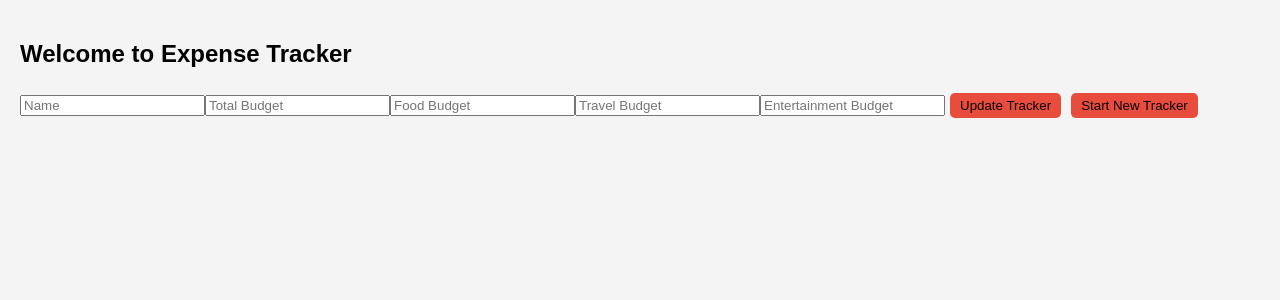
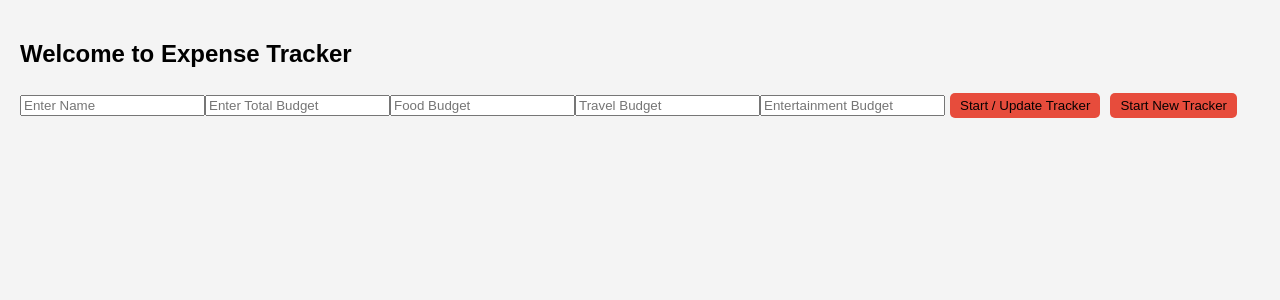
Before and after one commit to Pritideveloper1012/Redux_ExpenseTracker, a React (Create React App) app: page / in a window 1280 px wide. Shown: the top 300 px of the page. Built offline with nearby package versions, Linux system fonts and the light colour scheme.

Commit message:
upadte lamdingpage

```diff
--- a/src/components/LandingPage.js
+++ b/src/components/LandingPage.js
@@ -1,7 +1,12 @@
 import React, { useState } from "react";
 import { useDispatch } from "react-redux";
-import { updateUserName, updateMonthlyBudget, updateCategoricalBudget } from "../redux/userSlice";
 import { removeAllTransactions } from "../redux/transactionSlice";
+import {
+  updateUserName,
+  updateMonthlyBudget,
+  updateCategoricalBudget,
+  resetAllBudget,
+} from "../redux/userSlice";
 import { useNavigate } from "react-router-dom";
 
 const LandingPage = () => {
@@ -14,29 +19,22 @@ const LandingPage = () => {
   const [travel, setTravel] = useState("");
   const [entertainment, setEntertainment] = useState("");
 
-  const handleSubmit = (e) => {
-    e.preventDefault();
-
-    // Validation
+  const handleStart = () => {
     if (!name || !budget || !food || !travel || !entertainment) {
       alert("All fields are required!");
       return;
     }
 
     const totalBudget = Number(budget);
-    const catTotal = Number(food) + Number(travel) + Number(entertainment);
+    const sumCategorical = Number(food) + Number(travel) + Number(entertainment);
 
-    if (catTotal > totalBudget) {
+    if (sumCategorical > totalBudget) {
       alert("Total Categorical budget should not exceed monthly budget");
       return;
     }
 
-    const others = totalBudget - catTotal;
-
-    // Reset transactions
     dispatch(removeAllTransactions());
 
-    // Update Redux state
     dispatch(updateUserName(name));
     dispatch(updateMonthlyBudget(totalBudget));
     dispatch(
@@ -44,43 +42,71 @@ const LandingPage = () => {
         food: Number(food),
         travel: Number(travel),
         entertainment: Number(entertainment),
-        others: others,
+        others: totalBudget - sumCategorical,
       })
     );
 
-    // Clear form
+    // Reset form fields
     setName("");
     setBudget("");
     setFood("");
     setTravel("");
     setEntertainment("");
 
-    // Navigate to Transactions page
     navigate("/tracker");
   };
 
   const handleReset = () => {
+    dispatch(resetAllBudget());
+    dispatch(removeAllTransactions());
     setName("");
     setBudget("");
     setFood("");
     setTravel("");
     setEntertainment("");
-    dispatch(removeAllTransactions());
   };
 
   return (
     <div>
       <h2>Welcome to Expense Tracker</h2>
+      <form name="landing-page-form">
+        <input
+          id="name"
+          value={name}
+          onChange={(e) => setName(e.target.value)}
+          placeholder="Enter Name"
+        />
+        <input
+          id="budget"
+          value={budget}
+          onChange={(e) => setBudget(e.target.value)}
+          placeholder="Enter Total Budget"
+        />
+        <input
+          id="food"
+          value={food}
+          onChange={(e) => setFood(e.target.value)}
+          placeholder="Food Budget"
+        />
+        <input
+          id="travel"
+          value={travel}
+          onChange={(e) => setTravel(e.target.value)}
+          placeholder="Travel Budget"
+        />
+        <input
+          id="entertainment"
+          value={entertainment}
+          onChange={(e) => setEntertainment(e.target.value)}
+          placeholder="Entertainment Budget"
+        />
 
-      <form name="landing-page-form" onSubmit={handleSubmit}>
-        <input id="name" value={name} onChange={(e) => setName(e.target.value)} placeholder="Name" />
-        <input id="budget" value={budget} onChange={(e) => setBudget(e.target.value)} placeholder="Total Budget" />
-        <input id="food" value={food} onChange={(e) => setFood(e.target.value)} placeholder="Food Budget" />
-        <input id="travel" value={travel} onChange={(e) => setTravel(e.target.value)} placeholder="Travel Budget" />
-        <input id="entertainment" value={entertainment} onChange={(e) => setEntertainment(e.target.value)} placeholder="Entertainment Budget" />
-
-        <button id="new-update" type="submit">Update Tracker</button>
-        <button id="clear" type="button" onClick={handleReset}>Start New Tracker</button>
+        <button id="new-update" type="button" onClick={handleStart}>
+          Start / Update Tracker
+        </button>
+        <button id="clear" type="button" onClick={handleReset}>
+          Start New Tracker
+        </button>
       </form>
     </div>
   );
```
Also changed, not shown: src/components/ExpenseForm.js (+21 -17 lines).
